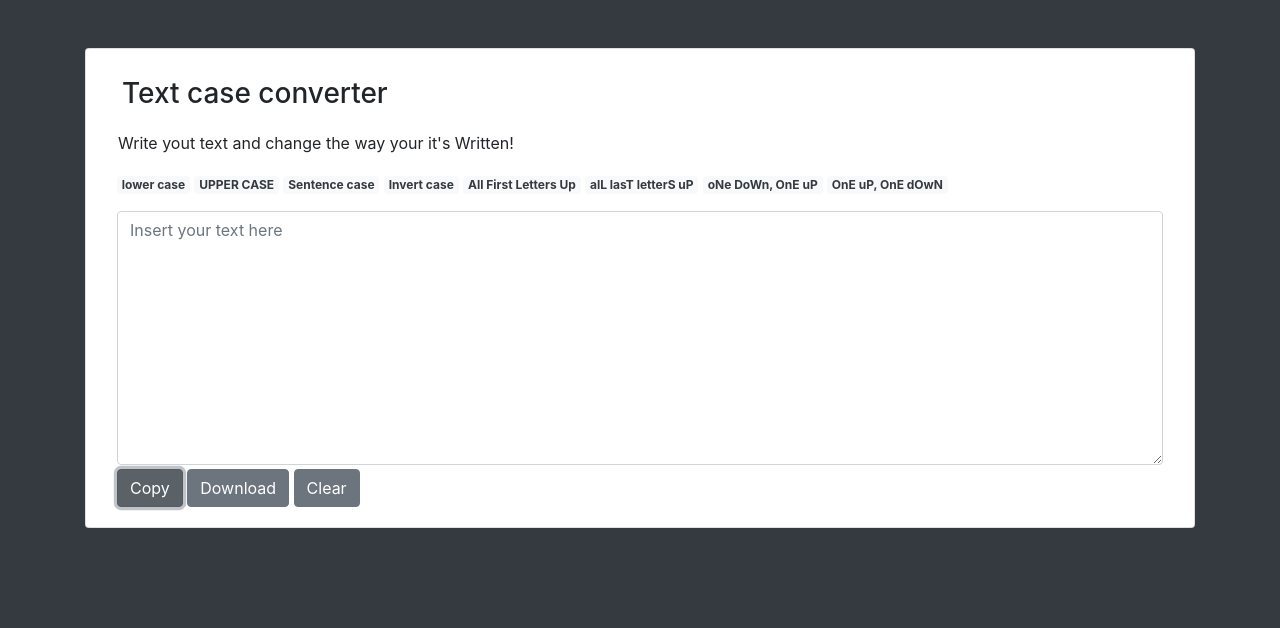
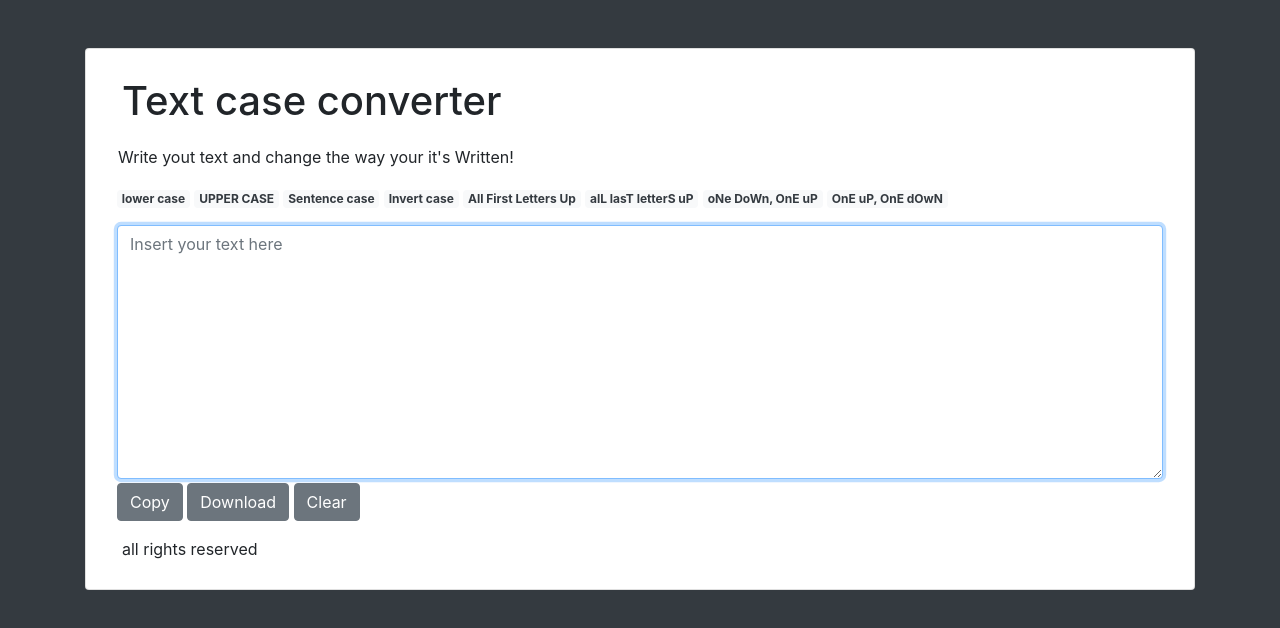
Before and after one commit to Makley-Tibola-Trichez/text-case-converter, a plain HTML site: page index.html in a window 1280 px wide. Both pictures are taken after a click on the button "Copy". Drawn offline with nearby package versions, Linux system fonts and the light colour scheme.

Commit message:
Botao de download funcionando corretamente agr, adicionar opçao de botao de copiar, melhorado SEO

```diff
--- a/actionButtons.js
+++ b/actionButtons.js
@@ -1,11 +1,16 @@
-document.getElementById("clear").addEventListener("click", () => {
-	document.getElementById("insertedText").value = '';
+document.getElementById("clear").addEventListener("click", e => document.getElementById("insertedText").value = '');
+
+document.getElementById("download").addEventListener("mousedown", (e) => {
+	e.preventDefault();
+	document.getElementById("download").style.pointerEvents = "none";
+	setTimeout(function () {
+		document.getElementById("download").style.pointerEvents = "auto";
+	}, 1200);
+	downloadTxtFile();
+	console.log("adasd");
 });
 
-document.getElementById("download").addEventListener("keyup", (e) => {
-	e.preventDefault();
-	downloadTxtFile();
-});
+document.getElementById("copy").addEventListener("click", copyText);
 
 function downloadTxtFile() {
 
@@ -16,3 +21,12 @@ function downloadTxtFile() {
 	element.click();
 
 }
+
+function copyText() {
+	const copyText = document.getElementById("insertedText");
+
+	copyText.select();
+	copyText.setSelectionRange(0, 99999); /* For mobile devices */
+
+	navigator.clipboard.writeText(copyText.value);
+}
--- a/index.html
+++ b/index.html
@@ -13,15 +13,15 @@
 </head>
 
 <body class="bg-dark">
-	<div class="mt-5 container">
+	<section class="mt-5 container">
 		<div class="col-12 card p-3">
-			<div class="card-header">
-				<h3>Text case converter</h3>
-			</div>
-			<div class="px-3 mb-3">
+			<header class="card-header">
+				<h1>Text case converter</h1>
+			</header>
+			<span class="px-3 mb-3">
 				Write yout text and change the way your it's Written!
-			</div>
-			<div class="col-md-12">
+			</span>
+			<main class="col-md-12">
 				<span class="badge bg-light text-dark" value="1">lower case</span>
 				<span class="badge bg-light text-dark" value="2">UPPER CASE</span>
 				<span class="badge bg-light text-dark" value="5">Sentence case</span>
@@ -36,15 +36,18 @@
 						<textarea class="form-control" id="insertedText" cols="30" rows="10"
 							placeholder="Insert your text here"></textarea>
 						<button id="copy" class="btn btn-secondary my-1">Copy</button>
-						<a id="download" href="javascript:void(0)" data-activated="false"
-							class="btn btn-secondary my-1">Download</a>
+						<a id="download" href="#" data-activated="false" class="btn btn-secondary my-1">Download
+						</a>
 						<button id="clear" class="btn btn-secondary my-1">Clear</button>
 
 					</div>
 				</div>
-			</div>
+			</main>
+			<footer class="card-footer">
+				all rights reserved
+			</footer>
 		</div>
-	</div>
+	</section>
 
 	<script src="./main.js" type="module"></script>
 	<script src="./actionButtons.js" type="module"></script>
--- a/style.css
+++ b/style.css
@@ -25,6 +25,11 @@
 	border-bottom: 0px;
 }
 
+.card-footer {
+    background-color: white;
+    border: 0;
+}
+
 span.badge {
 	cursor: pointer;
 }
```
